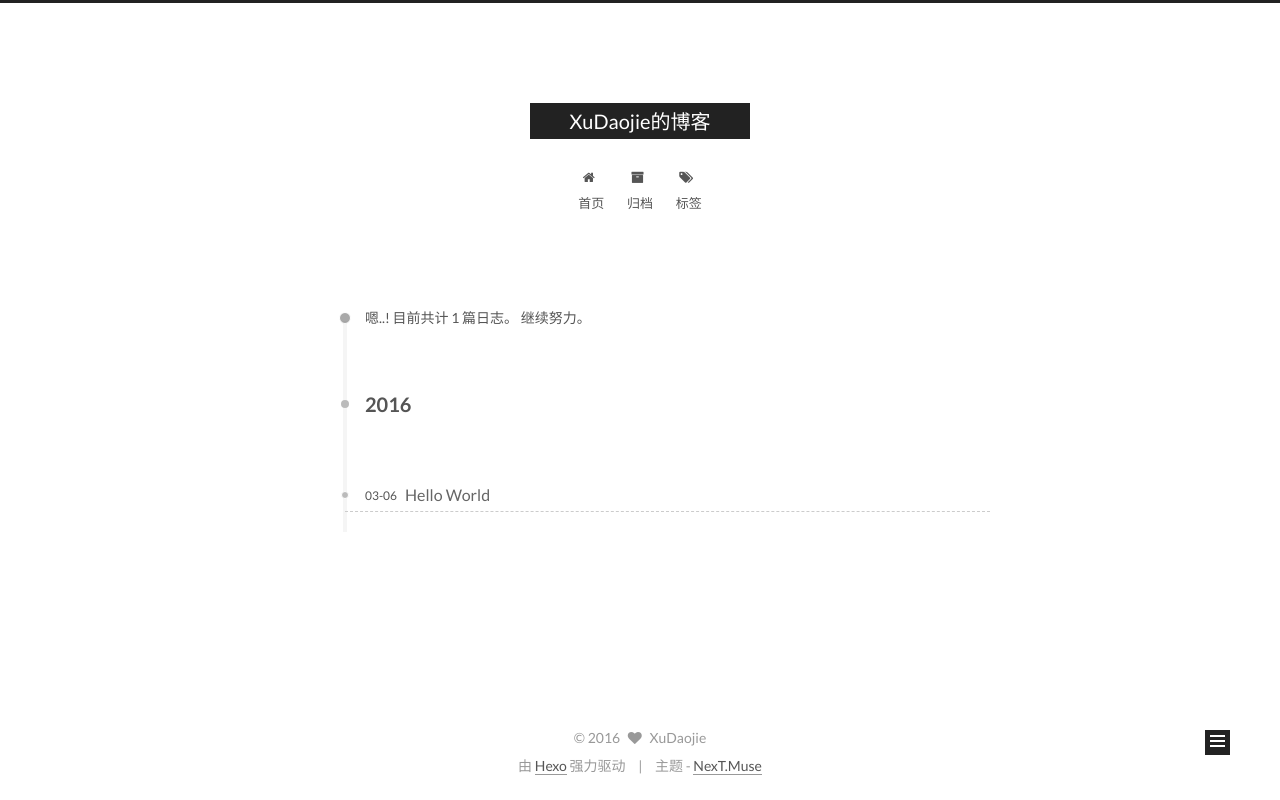
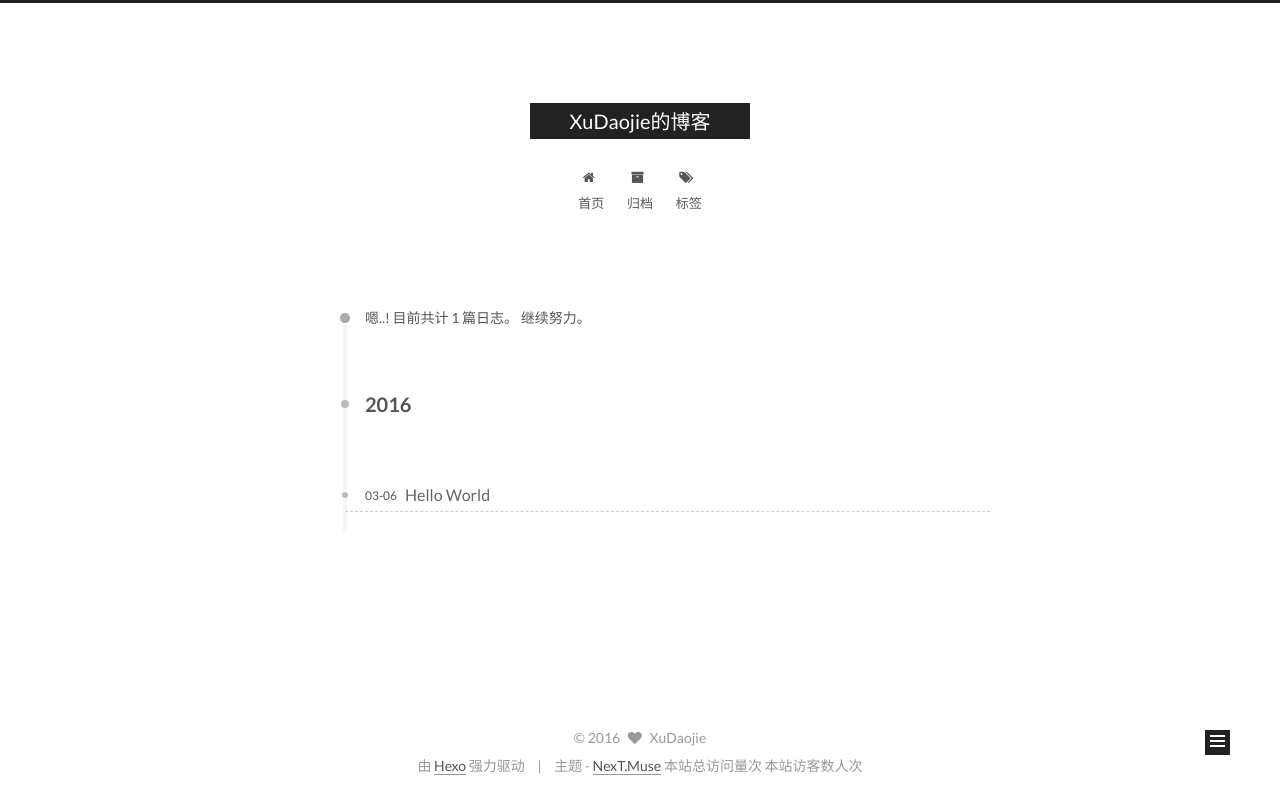
Before and after one commit to XuDaojie/xudaojie.github.io, a plain HTML site: page archives/index.html in a window 1280 px wide. Drawn offline with Linux system fonts and the light colour scheme; some packages are replaced by stand-ins of ours; a script that the page names is missing.

Commit message:
Site updated: 2016-10-23 00:51:45

```diff
--- a/archives/index.html
+++ b/archives/index.html
@@ -327,7 +327,12 @@
 
     <footer id="footer" class="footer">
       <div class="footer-inner">
-        <div class="copyright" >
+        <!-- 访问量统计 start -->
+<script async src="https://dn-lbstatics.qbox.me/busuanzi/2.3/busuanzi.pure.mini.js">
+</script>
+<!-- 访问量统计 end -->
+
+<div class="copyright" >
 
   &copy;
   <span itemprop="copyrightYear">2016</span>
@@ -347,6 +352,15 @@
     NexT.Muse
   </a>
 </div>
+
+<!-- 访问量统计 start -->
+<span id="busuanzi_container_site_pv">
+    本站总访问量<span id="busuanzi_value_site_pv"></span>次
+</span>
+<span id="busuanzi_container_site_uv">
+  本站访客数<span id="busuanzi_value_site_uv"></span>人次
+</span>
+<!-- 访问量统计 end -->
 
 
 
--- a/css/main.css
+++ b/css/main.css
@@ -1544,7 +1544,7 @@ pre .javascript .function {
   width: 4px;
   height: 4px;
   border-radius: 50%;
-  background: #1bffbb;
+  background: #5c7000;
 }
 .sidebar-nav {
   margin: 0 0 20px;
```
Also changed, not shown: 2016/03/06/hello-world/index.html (+15 -1 lines), archives/2016/03/index.html (+15 -1 lines), archives/2016/index.html (+15 -1 lines), index.html (+15 -1 lines).
